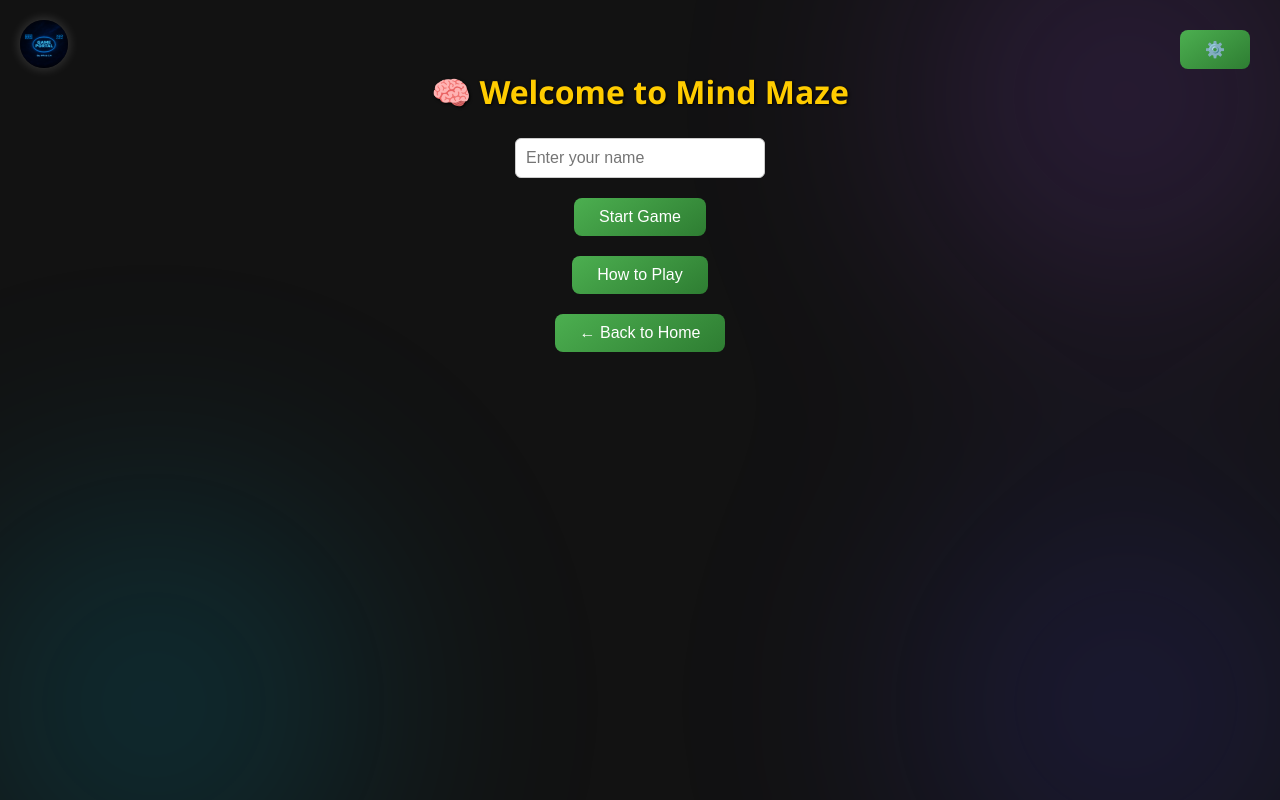
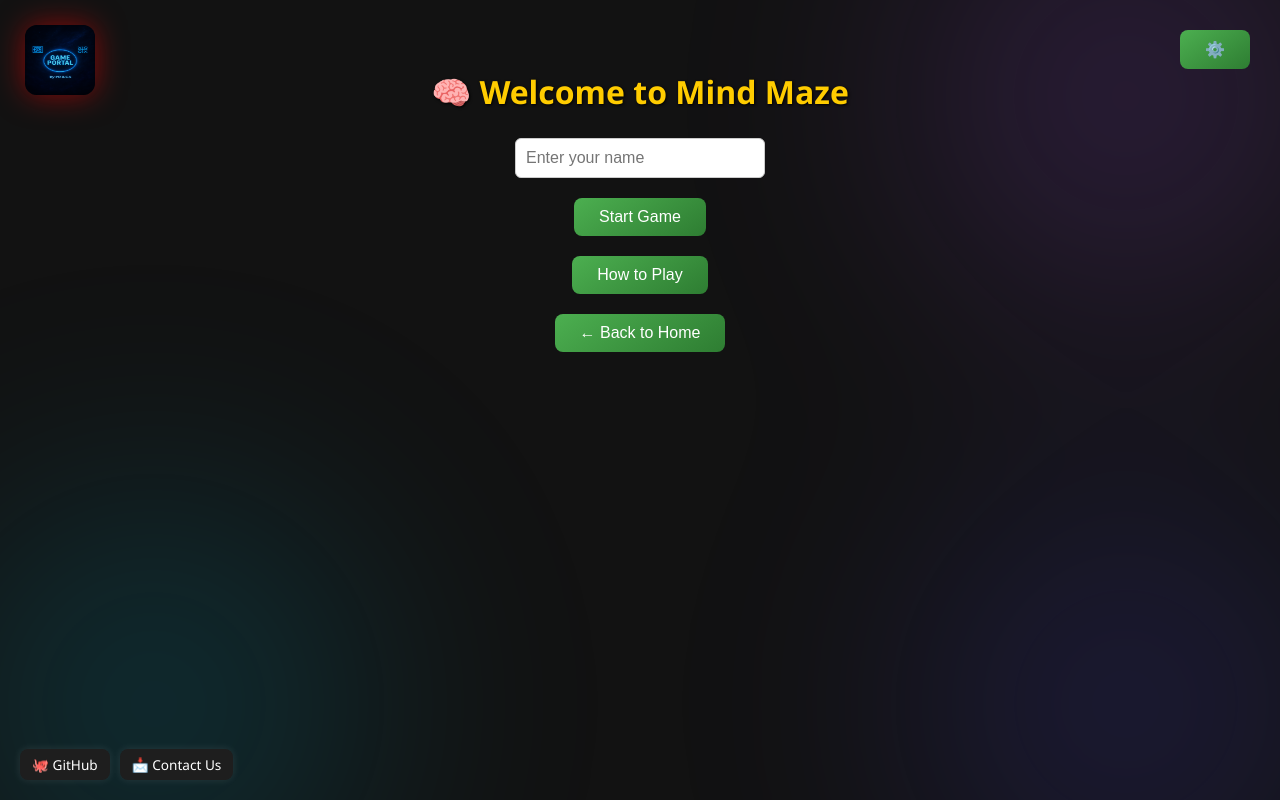
Before and after one commit to prathamranjan05/game-portal, a Flask app: page /mind-maze in a window 1280 px wide. Run offline with Flask 3, Linux system fonts and the light colour scheme; a map, chart or similar area stays blank; some libraries are stand-ins or nearby versions.

Commit message:
Updated project files, README, and assets

```diff
--- a/static/styled.css
+++ b/static/styled.css
@@ -251,3 +251,26 @@ footer a:hover {
     font-size: 1.2rem;
   }
 }
+.floating-portal-icon {
+  position: fixed;
+  top: 25px;
+  left: 25px;
+  width: 70px;
+  height: 70px;
+  border-radius: 12px; /* slight rounding for aesthetic */
+  box-shadow: 0 0 30px rgba(255, 0, 0, 0.5);
+  z-index: 999;
+  transition: transform 0.3s ease;
+}
+.floating-portal-icon:hover {
+  transform: scale(1.1);
+}
+.floating-portal-icon img {
+  width: 100%;
+  height: 100%;
+  border-radius: 12px; /* match the container's rounding */
+  object-fit: cover; /* ensure the image covers the container */
+}
+.floating-portal-icon:active {
+  transform: scale(0.95);
+}
--- a/templates/base.html
+++ b/templates/base.html
@@ -7,7 +7,6 @@
   <link rel="stylesheet" href="{{ url_for('static', filename='style.css') }}">
   <link rel="stylesheet" href="{{ url_for('static', filename='style(m).css') }}">
   <link href="https://fonts.googleapis.com/css2?family=Montserrat:wght@400;700&display=swap" rel="stylesheet">
-  <link rel="icon" href="{{ url_for('static', filename='favicon.ico') }}" type="image/x-icon">
   <meta name="viewport" content="width=device-width, initial-scale=1.0">
   <meta name="description" content="Welcome to the Game Portal! Play Ultimate Tic Tac Toe and Mind Maze. Challenge your friends or the AI in these exciting games.">
   <meta name="keywords" content="Game Portal, Ultimate Tic Tac Toe, Mind Maze, Play Games, Challenge Friends, AI Games">
@@ -67,7 +66,7 @@
       }
     }
 
-    /* ✅ Portal Icon (top-left) */
+    /* Portal Icon (top-left) */
     #portal-icon {
       position: fixed;
       top: 20px;
@@ -79,13 +78,38 @@
       z-index: 1000;
       cursor: pointer;
     }
+
+    /* GitHub and Contact Us Buttons */
+    .bottom-links {
+      position: fixed;
+      bottom: 20px;
+      left: 20px;
+      z-index: 999;
+      display: flex;
+      gap: 10px;
+    }
+    .bottom-links a {
+      background: #1e1e1e;
+      color: #fff;
+      text-decoration: none;
+      padding: 6px 12px;
+      border-radius: 8px;
+      font-size: 0.85rem;
+      box-shadow: 0 0 8px rgba(255, 255, 255, 0.1);
+      transition: background 0.3s ease;
+    }
+    .bottom-links a:hover {
+      background: #4CAF50;
+    }
   </style>
 </head>
 <body class="{% if request.path == '/' %}portal-bg{% endif %}" data-home="{{ 'true' if request.path == '/' else 'false' }}">
 
-  <!-- ✅ Portal icon (all pages) -->
+  <!-- Portal icon -->
   <a href="/" title="Back to Home">
-    <img src="{{ url_for('static', filename='images/portal-thumbnail.jpg') }}" alt="Portal Icon" id="portal-icon">
+    <img src="{{ url_for('static', filename='images/portal-thumbnail.jpg') }}"
+         alt="Game Portal Icon"
+         class="floating-portal-icon">
   </a>
 
   {% if request.path == '/' %}
@@ -119,6 +143,12 @@
       <br><br>
       <button onclick="closeSettings()">Close</button>
     </div>
+  </div>
+
+  <!-- GitHub + Contact Us Buttons -->
+  <div class="bottom-links">
+    <a href="https://github.com/prathamranjan05/game-portal" target="_blank" rel="noopener">🐙 GitHub</a>
+    <a href="mailto:prathamranjan2004@gmail.com">📩 Contact Us</a>
   </div>
 
   <script>
```
